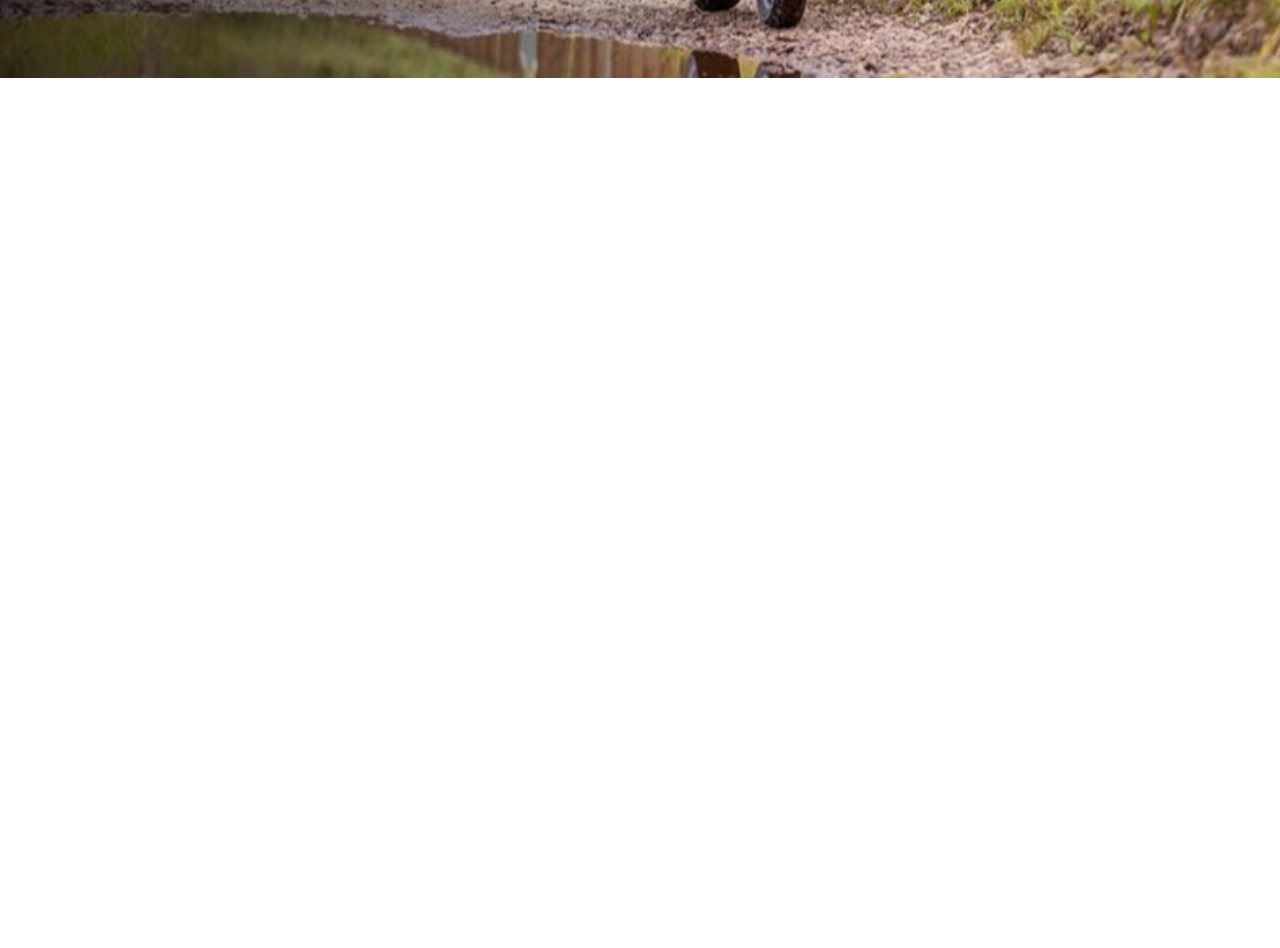
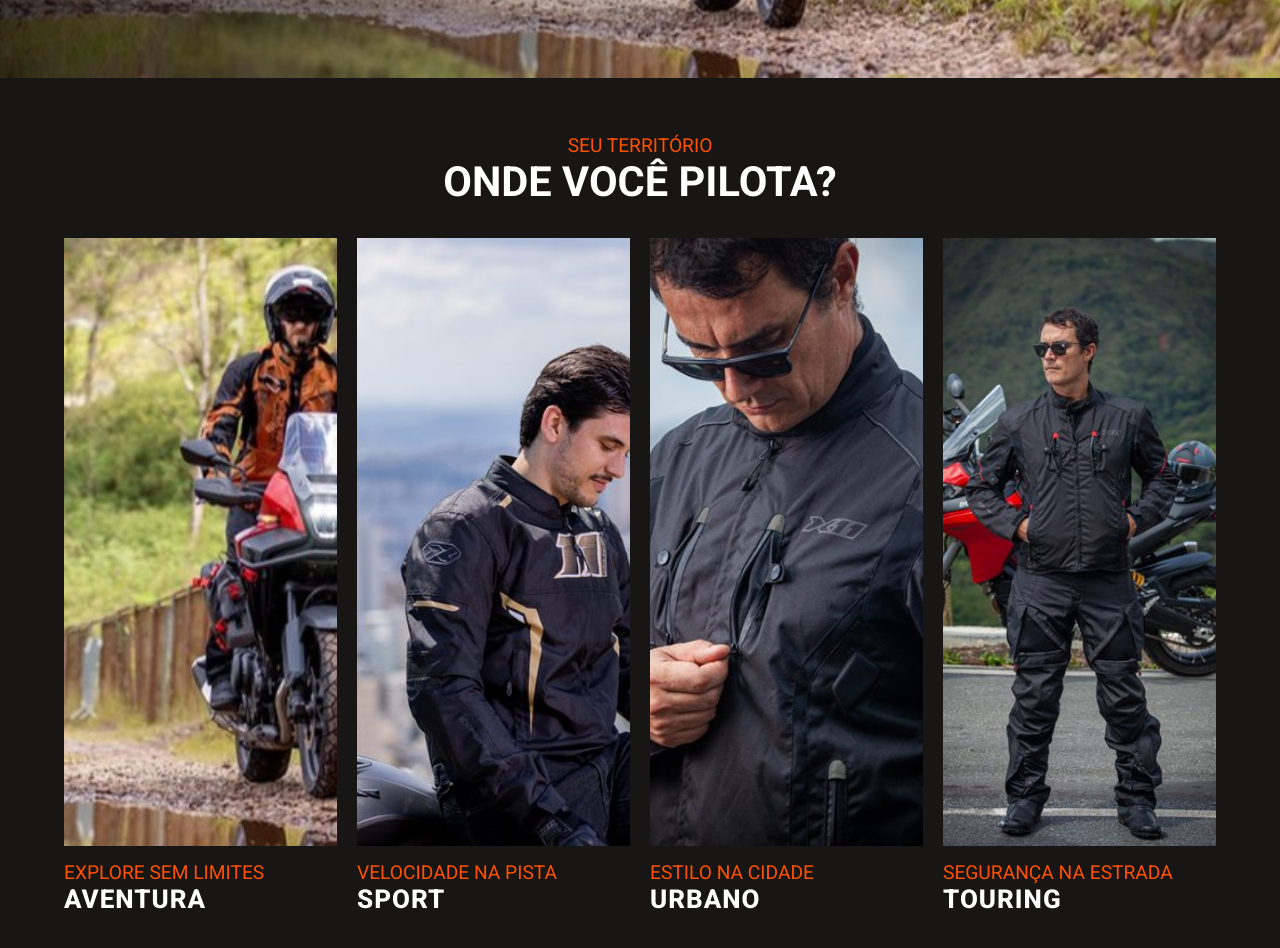
Before and after one commit to GabrielMPinho/x11, a React (Vite) app: page / in a window 1280 px wide. Shown: the part 3740-4688 px from the top of the page. Before the commit the page ends 3818 px from the top, so only its background shows below. Built offline with nearby package versions, Linux system fonts and the light colour scheme.

Commit message:
Território

```diff
--- /dev/null
+++ b/components/Territorio.jsx
@@ -0,0 +1,31 @@
+const cards = [
+    {imagem: "../src/assets/images/cat-aventura.jpg", subtitulo: "EXPLORE SEM LIMITES", titulo: "AVENTURA"},
+    {imagem: "../src/assets/images/cat-sport.jpg", subtitulo: "VELOCIDADE NA PISTA", titulo: "SPORT"},
+    {imagem: "../src/assets/images/cat-urbano.jpg", subtitulo: "ESTILO NA CIDADE", titulo: "URBANO"},
+    {imagem: "../src/assets/images/colecao-hero.jpg", subtitulo: "SEGURANÇA NA ESTRADA", titulo: "TOURING"}
+]
+
+
+export default function Territorio(){
+    return(
+        <section className="territorio">
+            <div className="titulo">
+                <div className="escrito_cat">
+                    <p className="p_laranja">SEU TERRITÓRIO</p>
+                    <h2>ONDE VOCÊ PILOTA?</h2>
+                </div>
+                </div>
+                <div id="container_cards">
+                    {
+                        cards.map((card, index) => (
+                            <div className="card_territorio" key={index}>
+                                <img src={card.imagem} alt="imagem territorio" className="imagem_territorio" />
+                                <p className="p_laranja">{card.subtitulo}</p>
+                                <h3>{card.titulo}</h3>
+                            </div>
+                        ))
+                    }
+                </div>
+        </section>
+    )
+}
--- a/src/App.jsx
+++ b/src/App.jsx
@@ -4,6 +4,7 @@ import Favoritos from "../components/Favoritos";
 import Lancamento_desconto from "../components/Lancamento_desconto";
 import Categorias from "../components/Categorias";
 import Lancamento_especial from "../components/Lancamento_especial";
+import Territorio from "../components/Territorio";
 
 export default function App(){
     return (
@@ -15,6 +16,7 @@ export default function App(){
                 <Lancamento_desconto />
                 <Categorias />
                 <Lancamento_especial />
+                <Territorio />
             </main>
         </>
     )
--- a/src/index.css
+++ b/src/index.css
@@ -379,9 +379,62 @@ button{
 
 
 }
+/* FIM LANÇAMENTO ESPECIAL */
+/* ==================================================================== */
+
+
+/* ==================================================================== */
+/* TERRITÓRIO */
+
+.territorio{
+  background-color: var(--background_escuro);
+  min-height: 88vh;
+  display: flex;
+  flex-direction: column;
+  align-items: center;
+}
+
+#container_cards{
+  /* border: 1px solid red; */
+  height: auto;
+  width: 90vw;
+  margin-top: 11vh;
+  display: grid;
+  grid-template-columns: repeat(4, 1fr);
+  gap: 20px;
+  margin-bottom: 7vh;
+}
+.card_territorio {
+    display: flex;
+    flex-direction: column;
+}
+
+.imagem_territorio {
+    width: 100%;
+    height: 76vh;
+    object-fit: cover;
+    margin-bottom: 15px;
+}
+
+
+
+.card_territorio h3 {
+    color: var(--branco);
+    font-size: 26px;
+    font-weight: 800;
+    letter-spacing: 1px;
+    margin: 0;
+}
 
 
 
 
-/* FIM LANÇAMENTO ESPECIAL */
+
+
+
+
+
+
+
+/* FIM TERRITÓRIO */
 /* ==================================================================== */
```
